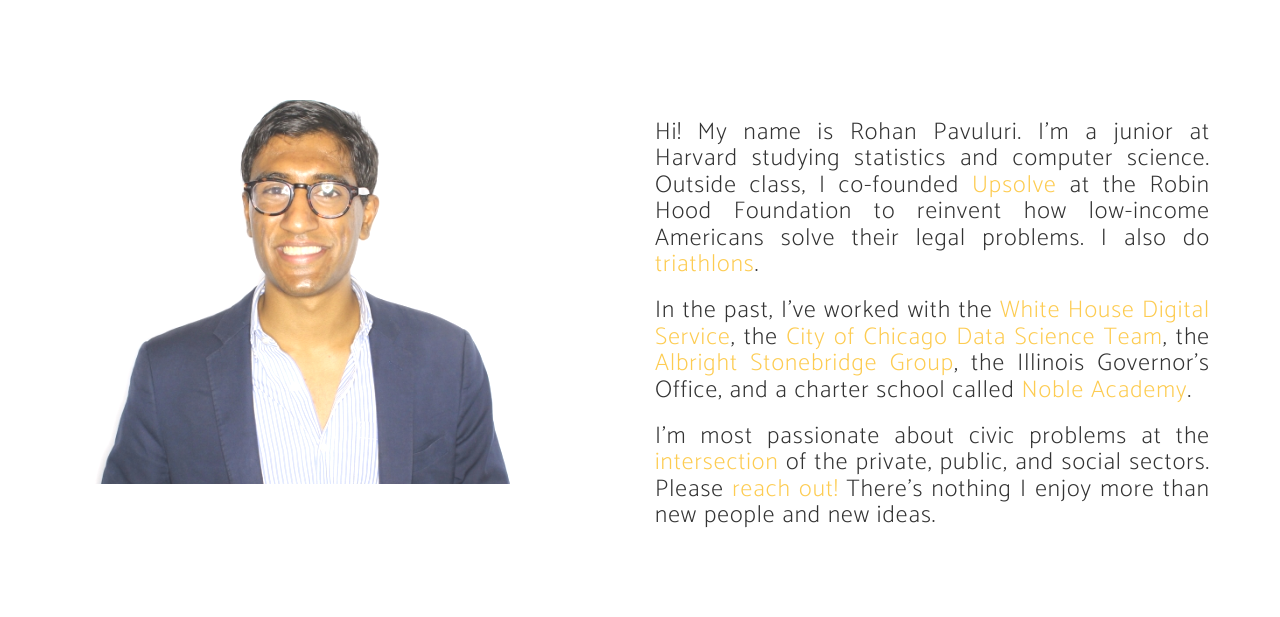
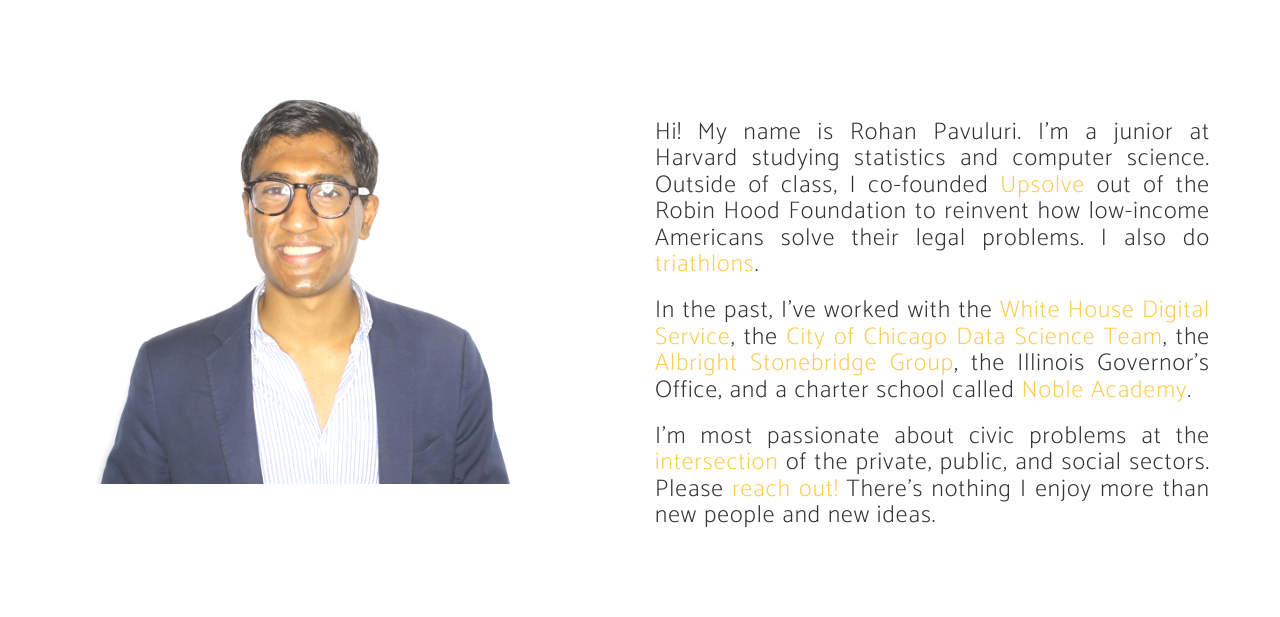
Before and after one commit to RPavuluri/RPavuluri.github.io, a website: page index.html in a window 1280 px wide. Shown: the top 617 px of the page. Drawn offline with Linux system fonts and the light colour scheme; a web font is replaced by a local one.

Commit message:
Update index.html

```diff
--- a/index.html
+++ b/index.html
@@ -51,7 +51,7 @@
                     <div class="device-container">
                         <div>
                             <h3 class="text-justify">
-                                Hi! My name is Rohan Pavuluri. I’m a junior at Harvard studying statistics and computer science. Outside class, I co-founded <a href="http://abovethelaw.com/2016/09/can-technology-automate-your-rights-upsolve-thinks-so/" target="_blank">Upsolve</a> at the Robin Hood Foundation to reinvent how low-income Americans solve their legal problems. I also do <a href="http://recreation.gocrimson.com/recreation/club_sports/pages/Triathlon_Club" target="_blank">triathlons</a>.
+                                Hi! My name is Rohan Pavuluri. I’m a junior at Harvard studying statistics and computer science. Outside of class, I co-founded <a href="http://abovethelaw.com/2016/09/can-technology-automate-your-rights-upsolve-thinks-so/" target="_blank">Upsolve</a> out of the Robin Hood Foundation to reinvent how low-income Americans solve their legal problems. I also do <a href="http://recreation.gocrimson.com/recreation/club_sports/pages/Triathlon_Club" target="_blank">triathlons</a>.
                             </h3>
                             <h3 class="text-justify">
                                 In the past, I’ve worked with the <a href="http://www.innovategovernment.com/team-va/" target="_blank">White House Digital Service</a>, the <a href="http://medium.com/@RohanPavuluri/operationalizing-data-in-city-government-a29945555f32" target="_blank">City of Chicago Data Science Team</a>, the <a href="http://iop.harvard.edu/iop-now/interns-journey-never-compromise-0" target="_blank">Albright Stonebridge Group</a>, the Illinois Governor’s Office, and a charter school called <a href="http://thenobleacademy.noblenetwork.org/" target="_blank">Noble Academy</a>.
```
